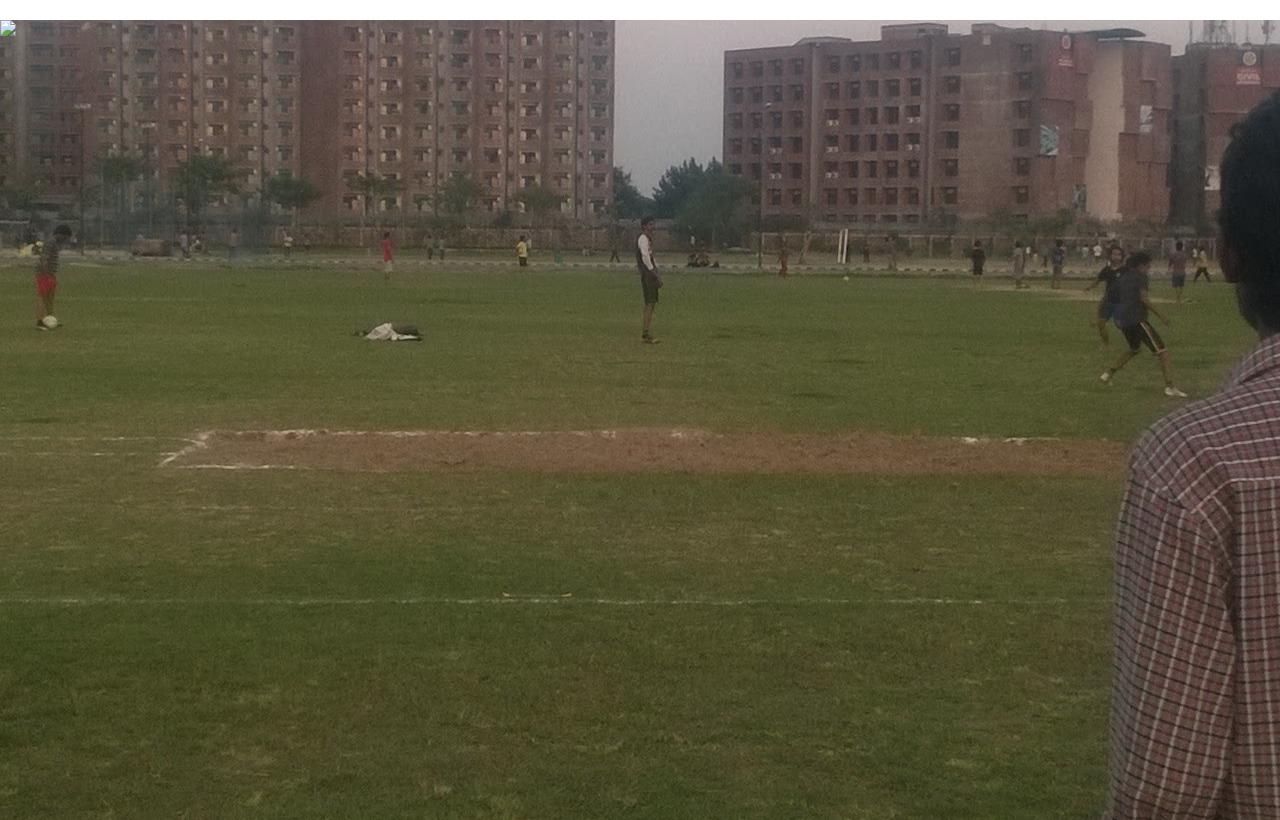
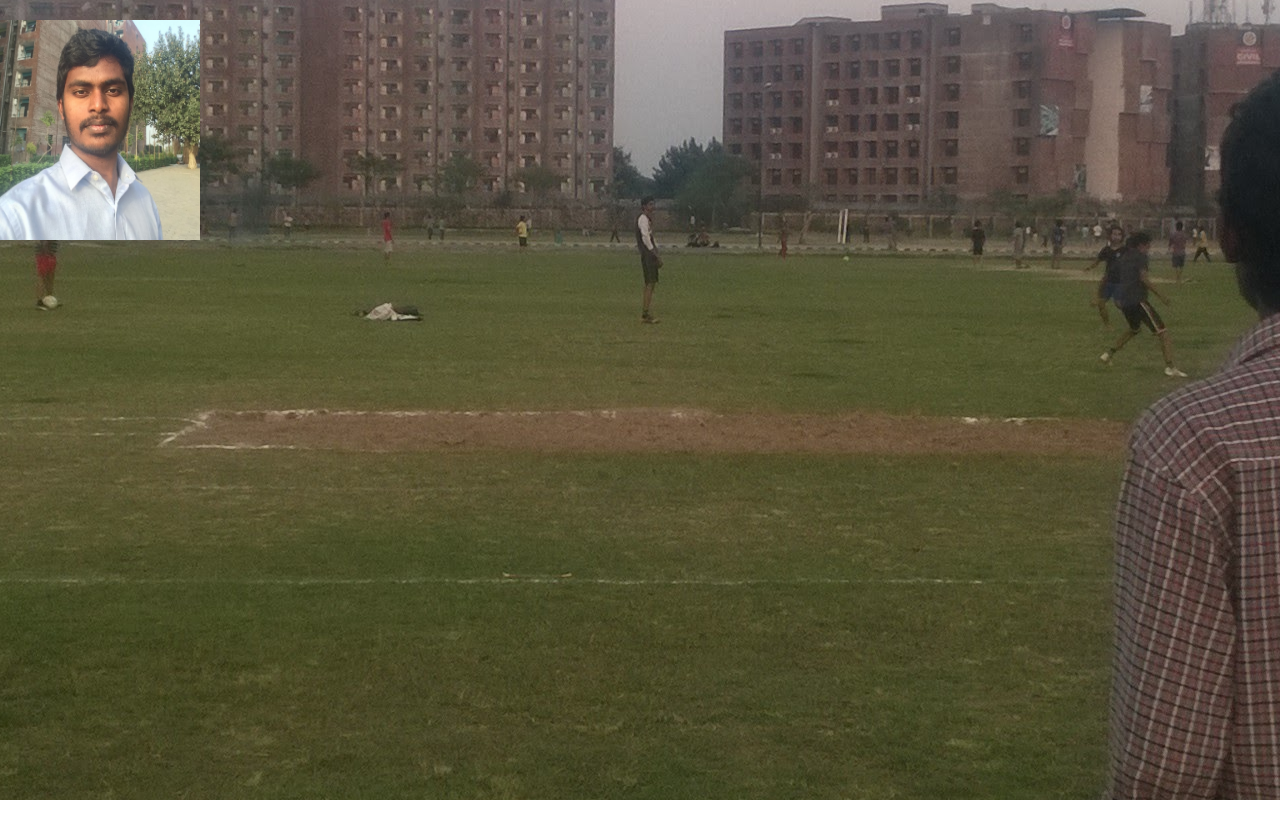
Before and after one commit to heerahemanth1/heerahemanth1.github.io, a plain HTML site: page index.html in a window 1280 px wide. Drawn offline with nearby package versions, Linux system fonts and the light colour scheme.

Commit message:
Update index.html

```diff
--- a/index.html
+++ b/index.html
@@ -4,9 +4,9 @@
     <link rel="stylesheet" href="https://maxcdn.bootstrapcdn.com/bootstrap/3.3.7/css/bootstrap.min.css" integrity="sha384-BVYiiSIFeK1dGmJRAkycuHAHRg32OmUcww7on3RYdg4Va+PmSTsz/K68vbdEjh4u" crossorigin="anonymous">
   </head>
 
-<div class="cover" style="background: #222 url('lpu.jpg') center center no-repeat;width:100%;height:100%;">
-  <div style="align: right; margin-top: 20px;">
-    <img src="me.jpg"/>
+<div class="cover" style="background: url('lpu.jpg') center center no-repeat;width:100%;height:100%;">
+  <div style="float: left; margin-top: 20px; width:200; height:220";>
+    <img src="me.jpg" width="200" height="220" />
   </div>
 </div>
 
```
Also changed, not shown: me.jpg (added).
